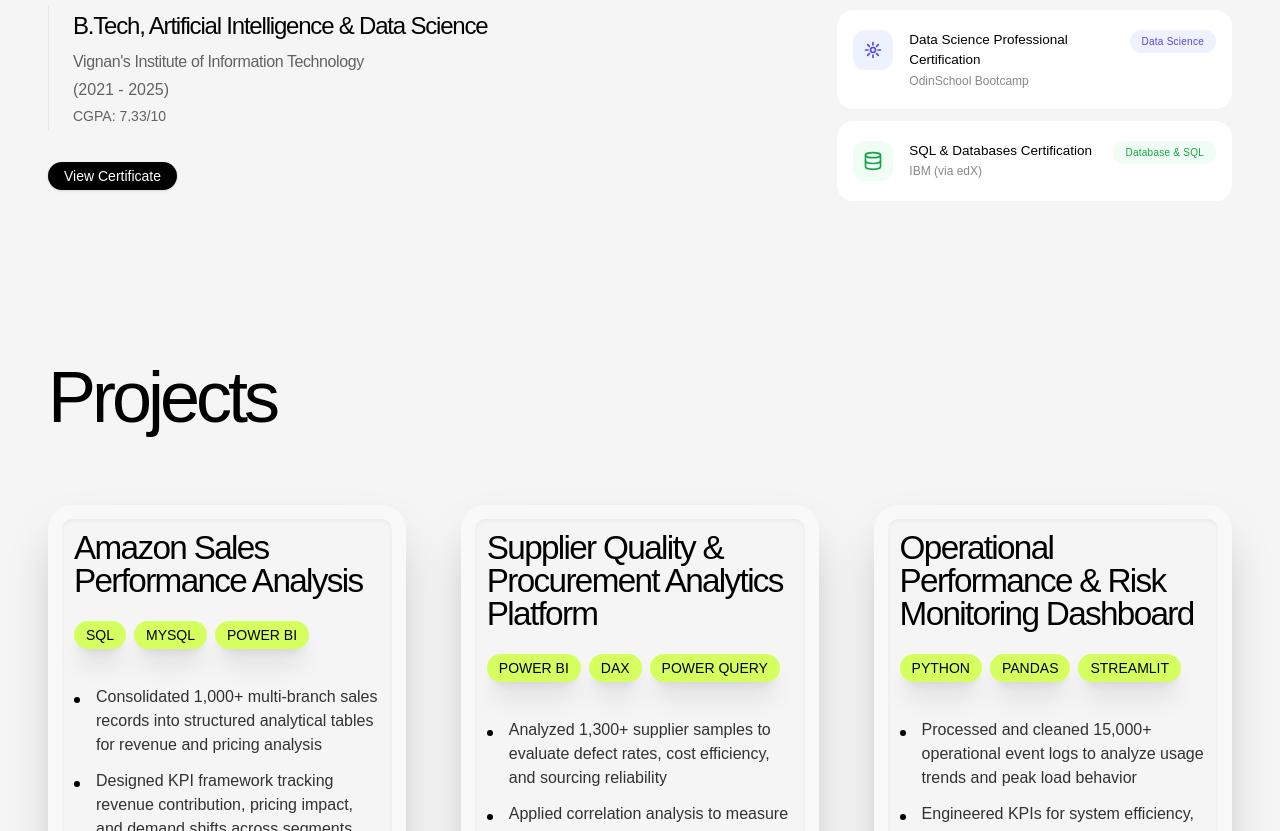
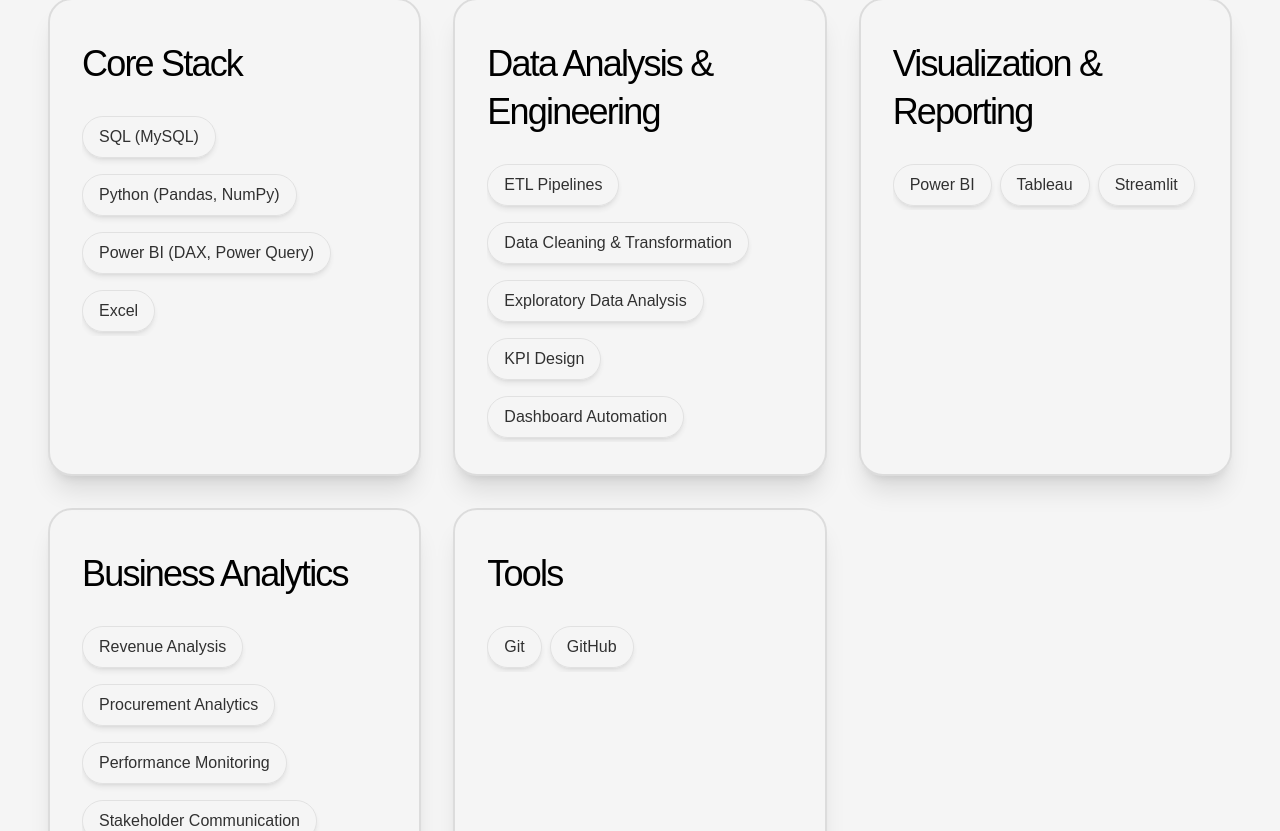
Before and after one commit to gvirus21/nikhilesh-portfolio, a Next.js app: page / in a window 1280 px wide. Shown: the part 2589-3420 px from the top of the page. Built offline with nearby package versions, Linux system fonts and the light colour scheme.

Commit message:
feat: skills section.

```diff
--- /dev/null
+++ b/app/components/sections/Skills.tsx
@@ -0,0 +1,73 @@
+"use client";
+
+import Copy from "../ui/Copy";
+
+const skillsData = [
+  {
+    category: "Core Stack",
+    skills: ["SQL (MySQL)", "Python (Pandas, NumPy)", "Power BI (DAX, Power Query)", "Excel"]
+  },
+  {
+    category: "Data Analysis & Engineering",
+    skills: [
+      "ETL Pipelines",
+      "Data Cleaning & Transformation",
+      "Exploratory Data Analysis",
+      "KPI Design",
+      "Dashboard Automation"
+    ]
+  },
+  {
+    category: "Visualization & Reporting",
+    skills: ["Power BI", "Tableau", "Streamlit"]
+  },
+  {
+    category: "Business Analytics",
+    skills: [
+      "Revenue Analysis",
+      "Procurement Analytics",
+      "Performance Monitoring",
+      "Stakeholder Communication",
+      "Process Improvement"
+    ]
+  },
+  {
+    category: "Tools",
+    skills: ["Git", "GitHub"]
+  }
+];
+
+export const Skills = () => {
+  return (
+    <section id="skills" className="pt-24 lg:pt-40 3xl:pt-60 max-w-550 mx-auto">
+      <div>
+        <h2 className="text-6xl md:text-8xl lg:text-9xl xl:text-7xl 3xl:text-8xl font-thin tracking-[-4px] md:tracking-[-6px] xl:tracking-[-4px] 3xl:tracking-[-6px]">
+          Skills
+        </h2>
+
+        <div className="grid grid-cols-1 md:grid-cols-2 lg:grid-cols-3 gap-6 md:gap-8 mt-12 lg:mt-20 xl:mt-24 3xl:w-11/12 xl:mx-auto">
+          {skillsData.map((item, index) => (
+            <Copy delay={0.2 + (index * 0.1)} key={index}>
+              <div className="flex flex-col gap-4 p-6 md:p-8 border-2 border-black/10 rounded-3xl transition-colors duration-300 h-full shadow-xl">
+                <div>
+                  <h3 className="text-2xl md:text-4xl tracking-tighter py-1">
+                    {item.category}
+                  </h3>
+                </div>
+                <div className="flex flex-wrap gap-2 pt-2">
+                  {item.skills.map((skill, skillIdx) => (
+                    <span key={skillIdx} className="text-sm md:text-base font-light opacity-80 px-4 py-2 my-1 border border-black/10 shadow-md rounded-full">
+                      {skill}
+                    </span>
+                  ))}
+                </div>
+              </div>
+            </Copy>
+          ))}
+        </div>
+      </div>
+    </section>
+  );
+};
+
+export default Skills;
--- a/app/components/sections/Story.tsx
+++ b/app/components/sections/Story.tsx
@@ -1,5 +1,6 @@
 import Copy from "../ui/Copy";
 import Image from "next/image";
+import FadeIn from "../animations/FadeIn";
 
 export const Story = () => {
   return (
@@ -40,6 +41,7 @@
           </Copy>
         </div>
 
+        <FadeIn delay={0.4}>
           <div className="relative h-[30vh] md:h-[36vh] xl:h-[70vh] xl:max-h-140 2xl:max-h-180 bg-slate-400 aspect-16/8 2xl:aspect-18/9 mt-12 lg:mt-20 xl:mt-32 rounded-[12px] lg:rounded-[20px] xl:rounded-[16px] overflow-hidden">
             <Image
               src="/assets/images/about_image.JPG"
@@ -48,6 +50,7 @@
               className="object-cover"
             />
           </div>
+        </FadeIn>
       </div>
     </div>
   );
--- a/app/components/sections/index.ts
+++ b/app/components/sections/index.ts
@@ -3,3 +3,4 @@
 export * from "./Story";
 export * from "./Projects";
 export * from "./Contact";
+export * from "./Skills";
--- a/app/page.tsx
+++ b/app/page.tsx
@@ -1,4 +1,4 @@
-import { Hero, Story, EducationSection, Projects, Contact } from "./components/sections";
+import { Hero, Story, EducationSection, Projects, Contact, Skills } from "./components/sections";
 import { Navbar } from "./components/layout/Navbar";
 
 export default function Home() {
@@ -7,6 +7,7 @@
       <Navbar />
       <Hero />
       <Story />
+      <Skills />
       <EducationSection />
       <Projects />
       <Contact />
```
Lines whose indentation alone changed are shown as unchanged.
